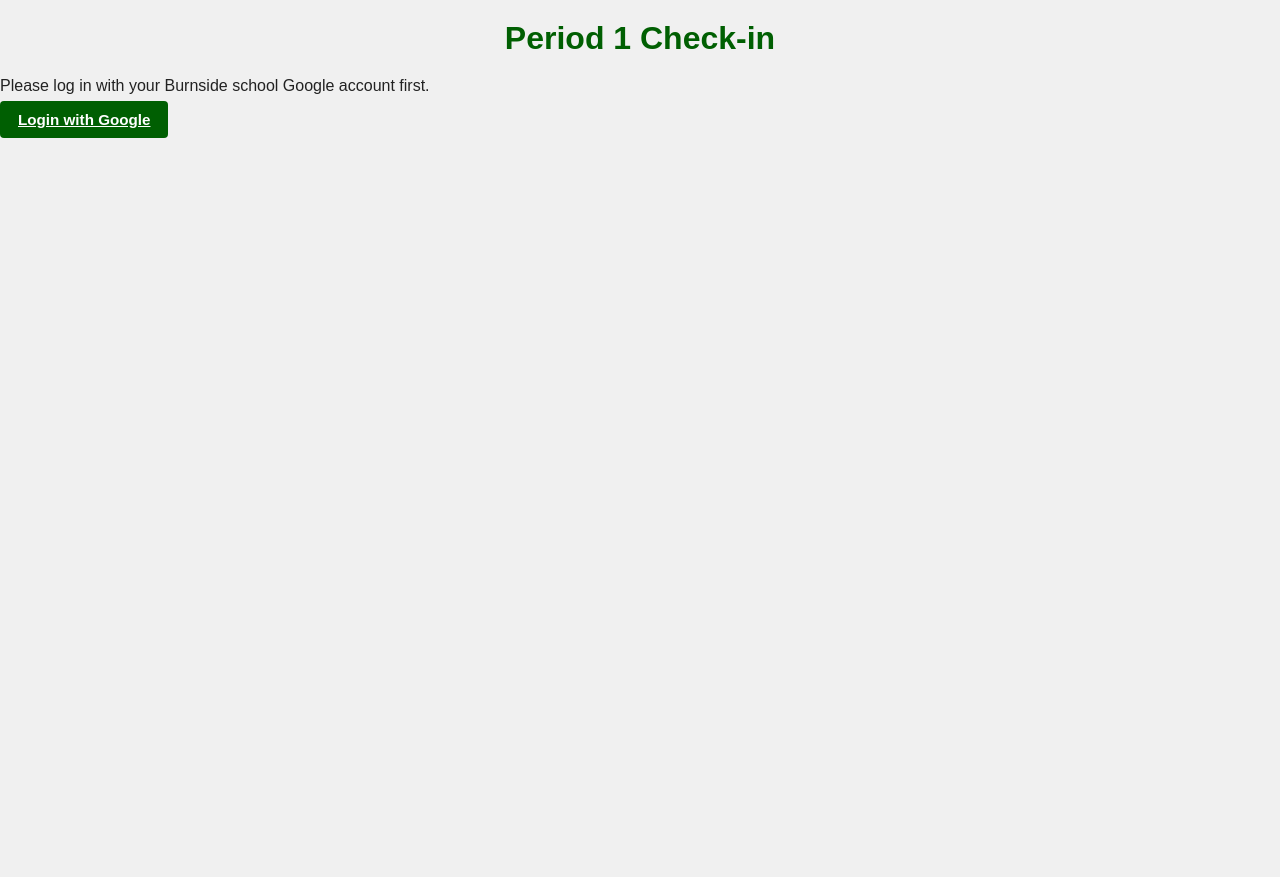
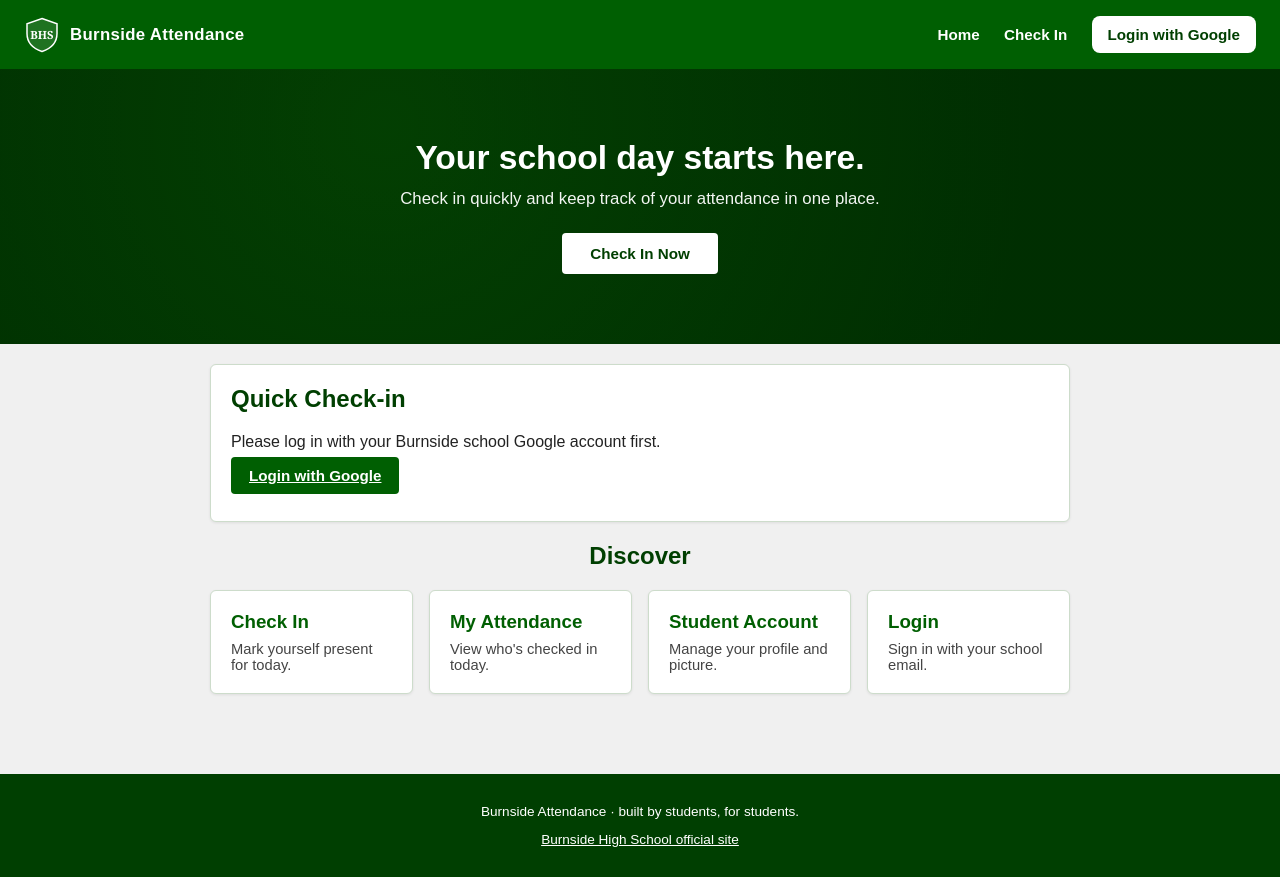
Before and after one commit to ALONEINNZ/attendance-app, a Flask app: page / in a window 1280 px wide. Before the commit the page ends 138 px from the top, so only its background shows below. Run offline with Flask 3, Linux system fonts and the light colour scheme.

Commit message:
Refactor Home.html to enhance structure and user experience; improve header, hero, and main sections for better navigation and accessibility

```diff
--- a/templates/Home.html
+++ b/templates/Home.html
@@ -1,30 +1,338 @@
 <!DOCTYPE html>
 <html lang="en">
+
 <head>
     <meta charset="UTF-8">
     <meta name="viewport" content="width=device-width, initial-scale=1.0">
-    <title>Student Check-in</title>
-    <link rel="stylesheet" href="{{ url_for('static', filename='app.css') }}">
-    <script src="{{ url_for('static', filename='script.js') }}" defer></script>
+
+    <title>Student Check-in | Burnside High School</title>
+
+    <link rel="stylesheet"
+          href="{{ url_for('static', filename='app.css') }}">
+
+    <script src="{{ url_for('static', filename='script.js') }}"
+            defer></script>
 </head>
+
+
 <body>
 
-<h1>Period 1 Check-in</h1>
 
-{% if session.get('username') %}
-    <p>You're signed in as <strong>{{ session.get('username') }}</strong>.</p>
+<!-- =========================
+     HEADER
+     ========================= -->
 
-    <button onclick="checkIn()">Check In</button>
+<header class="site-header">
 
-{% else %}
-    <p>Please log in with your Burnside school Google account first.</p>
+    <a href="{{ url_for('home') }}" class="brand">
 
-    <a href="{{ url_for('login') }}" class="btn">
-        Login with Google
+        <svg class="logo"
+             viewBox="0 0 48 48"
+             xmlns="http://www.w3.org/2000/svg"
+             aria-hidden="true">
+
+            <path d="M24 2 L44 9 V22 C44 34 36 42 24 46
+                     C12 42 4 34 4 22 V9 Z"
+                  fill="#ffffff"
+                  fill-opacity="0.12"
+                  stroke="#ffffff"
+                  stroke-width="2"/>
+
+            <text x="24"
+                  y="29"
+                  text-anchor="middle"
+                  font-family="Georgia, serif"
+                  font-size="15"
+                  fill="#ffffff"
+                  font-weight="bold">
+                BHS
+            </text>
+
+        </svg>
+
+        <span class="brand-name">
+            Burnside Attendance
+        </span>
+
     </a>
-{% endif %}
 
-<p id="status"></p>
+
+    <nav>
+
+        <a href="{{ url_for('home') }}">
+            Home
+        </a>
+
+        <a href="{{ url_for('checkin') }}">
+            Check In
+        </a>
+
+
+        {% if session.get('username') %}
+
+            <a href="{{ url_for('attendance') }}">
+                Attendance
+            </a>
+
+
+            <!-- =========================
+                 ACCOUNT PROFILE
+                 ========================= -->
+
+            <a href="{{ url_for('account') }}"
+               class="account-profile">
+
+
+                {% if session.get('picture') %}
+
+                    <img
+                        src="{{ session.get('picture') }}"
+                        alt="Profile picture"
+                        class="profile-picture">
+
+                {% else %}
+
+                    <div class="profile-picture profile-placeholder">
+
+                        {{ (session.get('name')
+                            or session.get('username')
+                            or 'S')[0] | upper }}
+
+                    </div>
+
+                {% endif %}
+
+
+                <div class="profile-info">
+
+                    <span class="profile-name">
+                        {{ session.get('name')
+                           or session.get('username') }}
+                    </span>
+
+                    <span class="profile-email">
+                        {{ session.get('email')
+                           or session.get('username') }}
+                    </span>
+
+                </div>
+
+
+                <span class="profile-arrow">
+                    ⌄
+                </span>
+
+            </a>
+
+
+            <a href="{{ url_for('logout') }}"
+               class="logout-link">
+                Log Out
+            </a>
+
+
+        {% else %}
+
+            <a href="{{ url_for('login') }}"
+               class="login-button">
+                Login with Google
+            </a>
+
+        {% endif %}
+
+    </nav>
+
+</header>
+
+
+
+<!-- =========================
+     HERO
+     ========================= -->
+
+<section class="hero">
+
+    <div class="hero-overlay">
+
+        <h1>
+            Your school day starts here.
+        </h1>
+
+        <p>
+            Check in quickly and keep track of your attendance
+            in one place.
+        </p>
+
+        <a href="{{ url_for('checkin') }}"
+           class="btn btn-hero">
+            Check In Now
+        </a>
+
+    </div>
+
+</section>
+
+
+
+<!-- =========================
+     MAIN
+     ========================= -->
+
+<main>
+
+
+    <!-- QUICK CHECK-IN -->
+
+    <section class="quick-checkin card">
+
+        <h2>
+            Quick Check-in
+        </h2>
+
+
+        {% if session.get('username') %}
+
+            <p>
+                You're signed in as
+                <strong>
+                    {{ session.get('username') }}
+                </strong>.
+            </p>
+
+            <button onclick="checkIn()">
+                Check In
+            </button>
+
+        {% else %}
+
+            <p>
+                Please log in with your Burnside school
+                Google account first.
+            </p>
+
+            <a href="{{ url_for('login') }}"
+               class="btn">
+                Login with Google
+            </a>
+
+        {% endif %}
+
+
+        <p id="status"></p>
+
+    </section>
+
+
+
+    <!-- DISCOVER -->
+
+    <section class="discover">
+
+        <h2>
+            Discover
+        </h2>
+
+
+        <div class="card-grid">
+
+
+            <a class="discover-card"
+               href="{{ url_for('checkin') }}">
+
+                <h3>
+                    Check In
+                </h3>
+
+                <p>
+                    Mark yourself present for today.
+                </p>
+
+            </a>
+
+
+
+            <a class="discover-card"
+               href="{{ url_for('attendance')
+                       if session.get('username')
+                       else url_for('login') }}">
+
+                <h3>
+                    My Attendance
+                </h3>
+
+                <p>
+                    View who's checked in today.
+                </p>
+
+            </a>
+
+
+
+            <a class="discover-card"
+               href="{{ url_for('account')
+                       if session.get('username')
+                       else url_for('login') }}">
+
+                <h3>
+                    Student Account
+                </h3>
+
+                <p>
+                    Manage your profile and picture.
+                </p>
+
+            </a>
+
+
+
+            <a class="discover-card"
+               href="{{ url_for('login') }}">
+
+                <h3>
+                    Login
+                </h3>
+
+                <p>
+                    Sign in with your school email.
+                </p>
+
+            </a>
+
+
+        </div>
+
+    </section>
+
+</main>
+
+
+
+<!-- =========================
+     FOOTER
+     ========================= -->
+
+<footer>
+
+    <p>
+        Burnside Attendance
+        &middot;
+        built by students, for students.
+    </p>
+
+    <p>
+
+        <a href="https://www.burnside.school.nz/"
+           target="_blank"
+           rel="noopener">
+
+            Burnside High School official site
+
+        </a>
+
+    </p>
+
+</footer>
+
 
 </body>
 </html>
```
Also changed, not shown: Home.html (deleted, +0 -287 lines).
